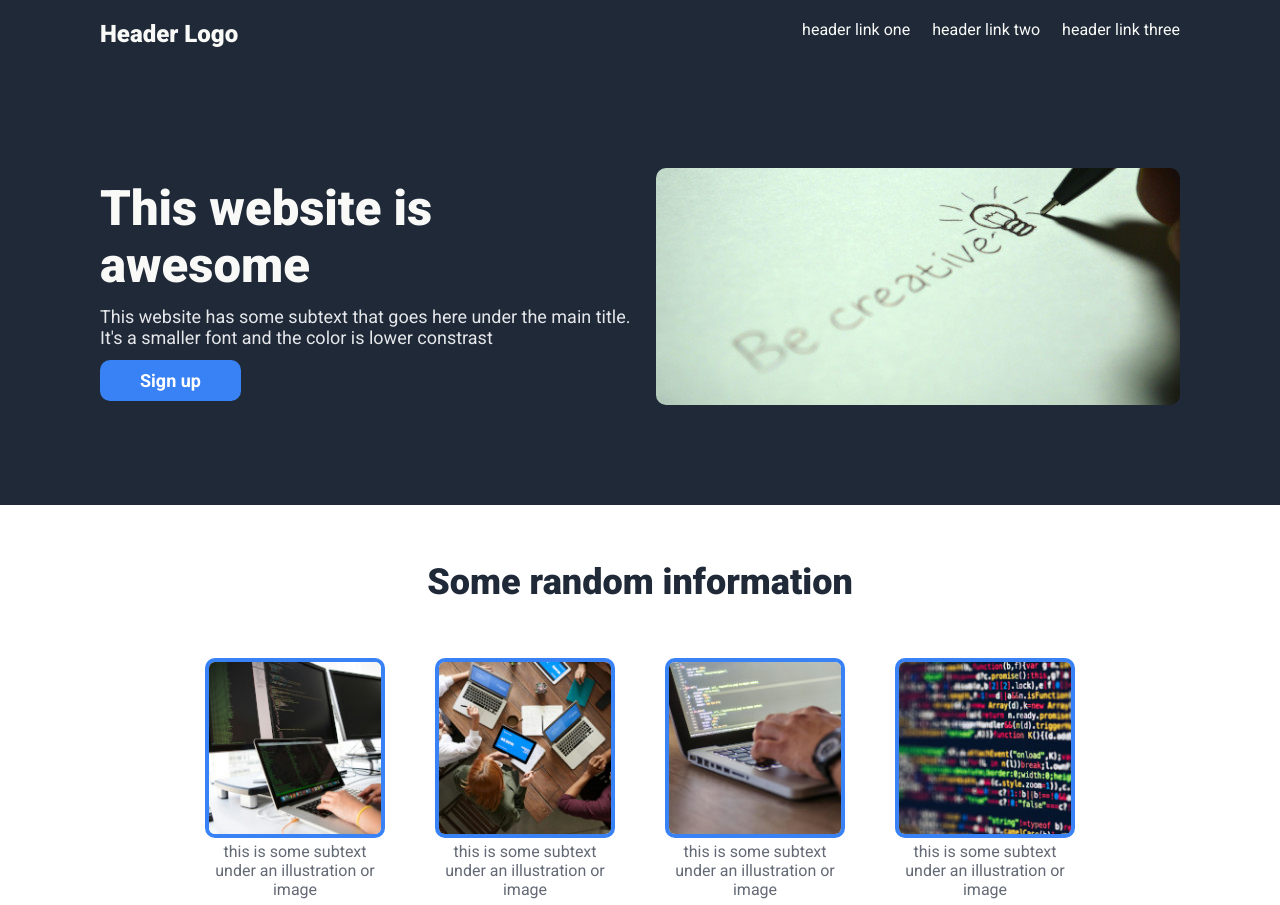
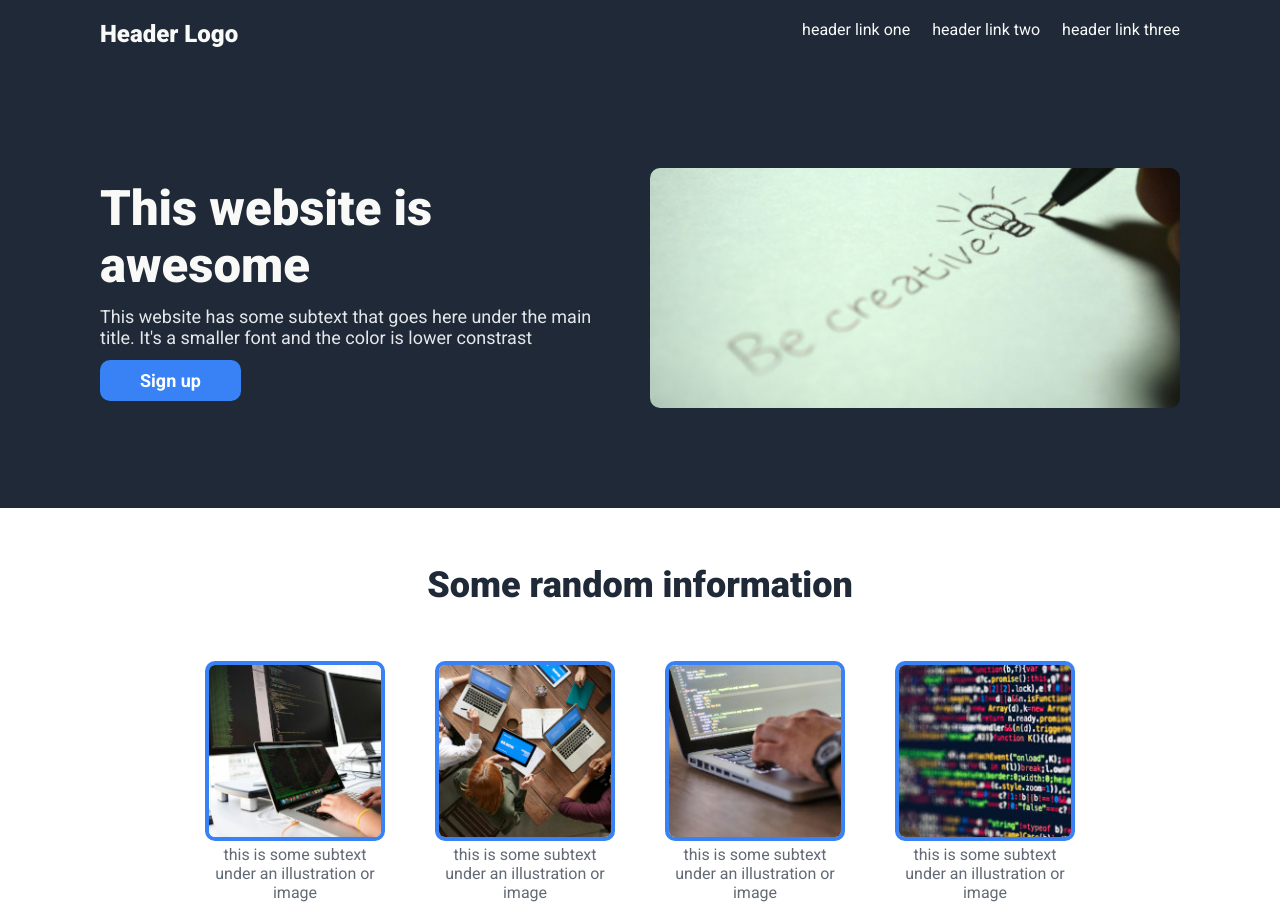
Before and after one commit to gonrogon/odin-landing-page, a plain HTML site: page index.html in a window 1280 px wide. Shown: the top 905 px of the page. Drawn offline with Linux system fonts and the light colour scheme.

Commit message:
Improve header to resize appropriately the image

```diff
--- a/index.html
+++ b/index.html
@@ -21,7 +21,9 @@
                     <h2>This website has some subtext that goes here under the main title. It's a smaller font and the color is lower constrast</h2>
                     <a class="signup" href="#">Sign up</a>
                 </div>
-                <img src="./images/header.jpg">
+                <div class="image">
+                    <img src="./images/header.jpg">
+                </div>
             </div>
         </div>
         <div class="info">
--- a/style.css
+++ b/style.css
@@ -41,10 +41,29 @@ body {
     text-decoration: none;
 }
 
+.header {
+    padding: 100px 0;
+}
+
 .header .content {
     display: flex;
     gap: 20px;
-    padding: 100px 0;
+}
+
+.header .title {
+    width: 50%;
+}
+
+.header .image {
+    width: 50%;
+    max-width: 530px;
+    max-height: 240px;
+}
+
+.header img {
+    width: 100%;
+    height: auto;
+    border-radius: 10px;
 }
 
 .header h1 {
@@ -73,10 +92,6 @@ body {
 
 .header .signup:hover {
     background-color: #aaa;
-}
-
-.header img {
-    border-radius: 10px;
 }
 
 .info {
```
